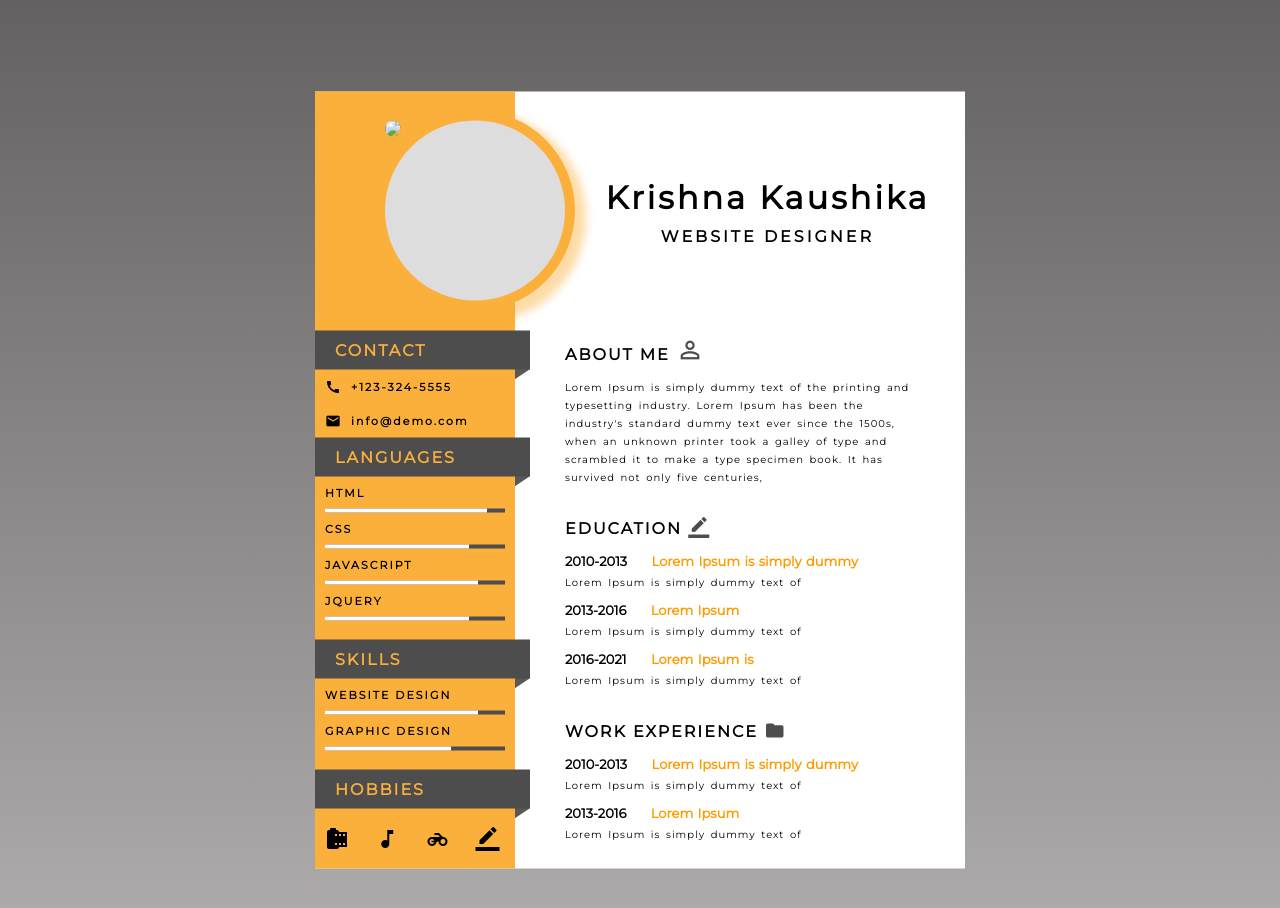
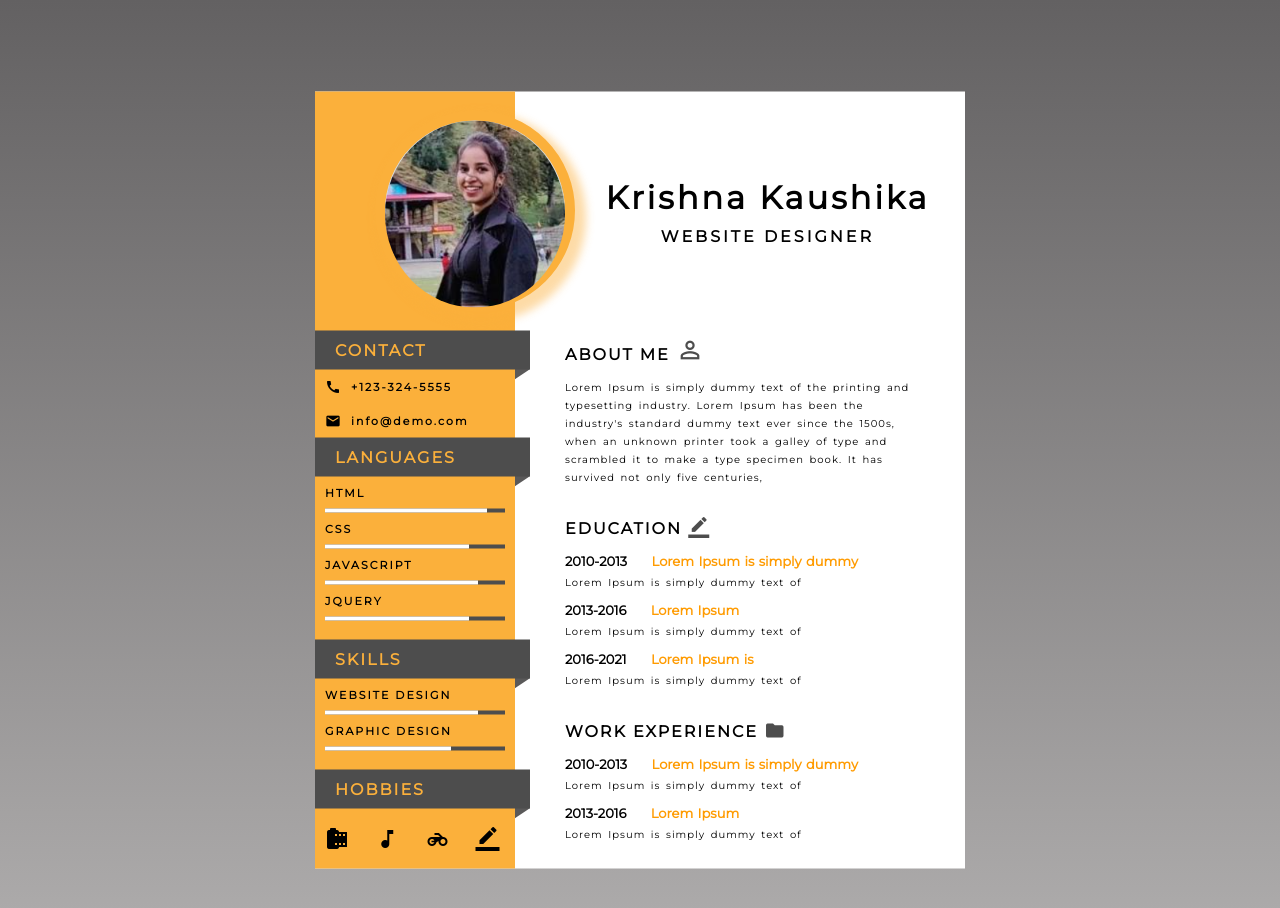
Before and after one commit to koushika6/cv, a plain HTML site: page index.html in a window 1280 px wide. Drawn offline with Linux system fonts and the light colour scheme; files that its build step writes are made by us from their sources.

Commit message:
Update index.html

```diff
--- a/index.html
+++ b/index.html
@@ -12,7 +12,7 @@
 <div class="main">
 	<div class="left">
 		<br>
-		<div class="profile-img"><img src="image/sweety.png"></div>
+		<div class="profile-img"><img src="koushika.png"></div>
 
 		<div class="box-1">
 			<div class="heading">
```
